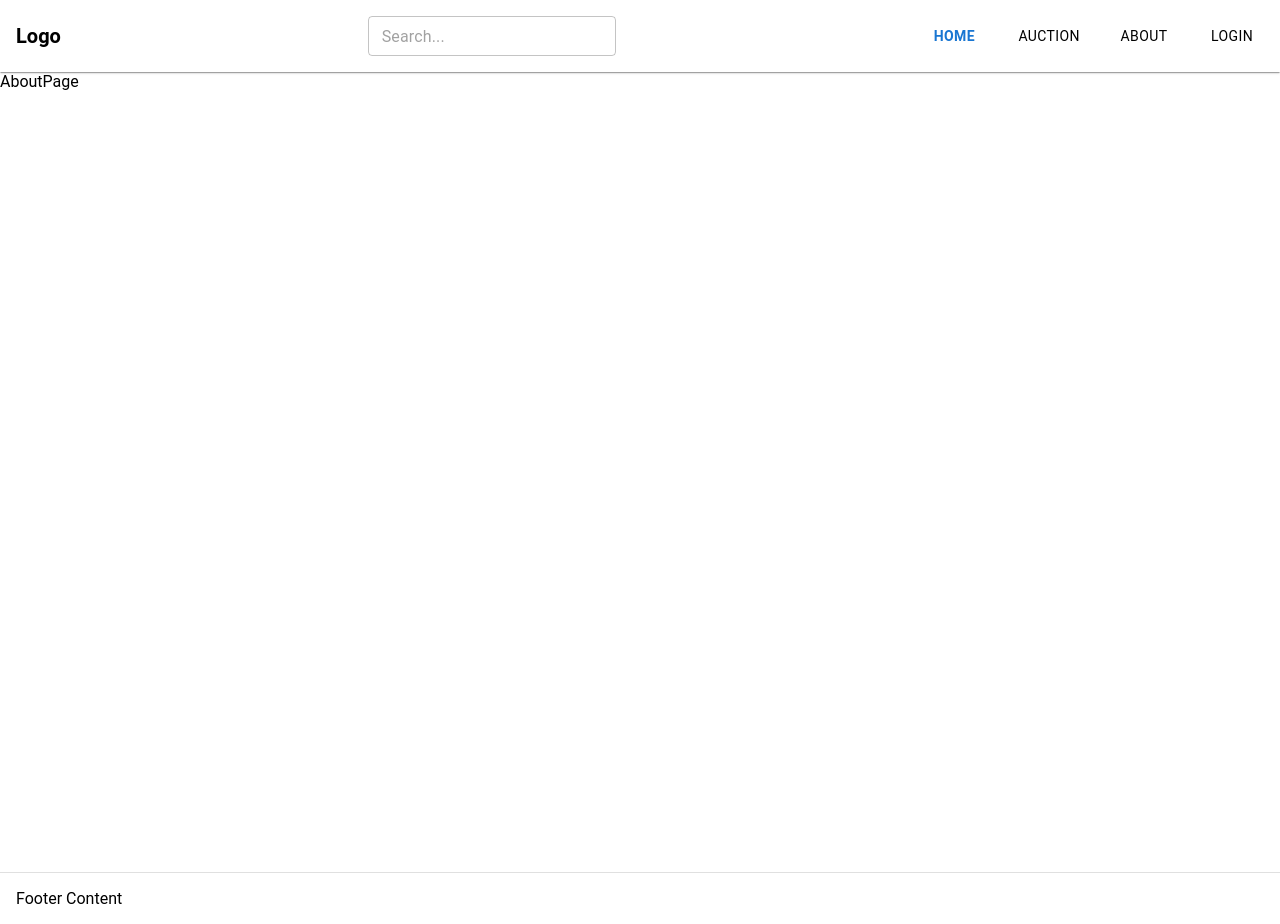
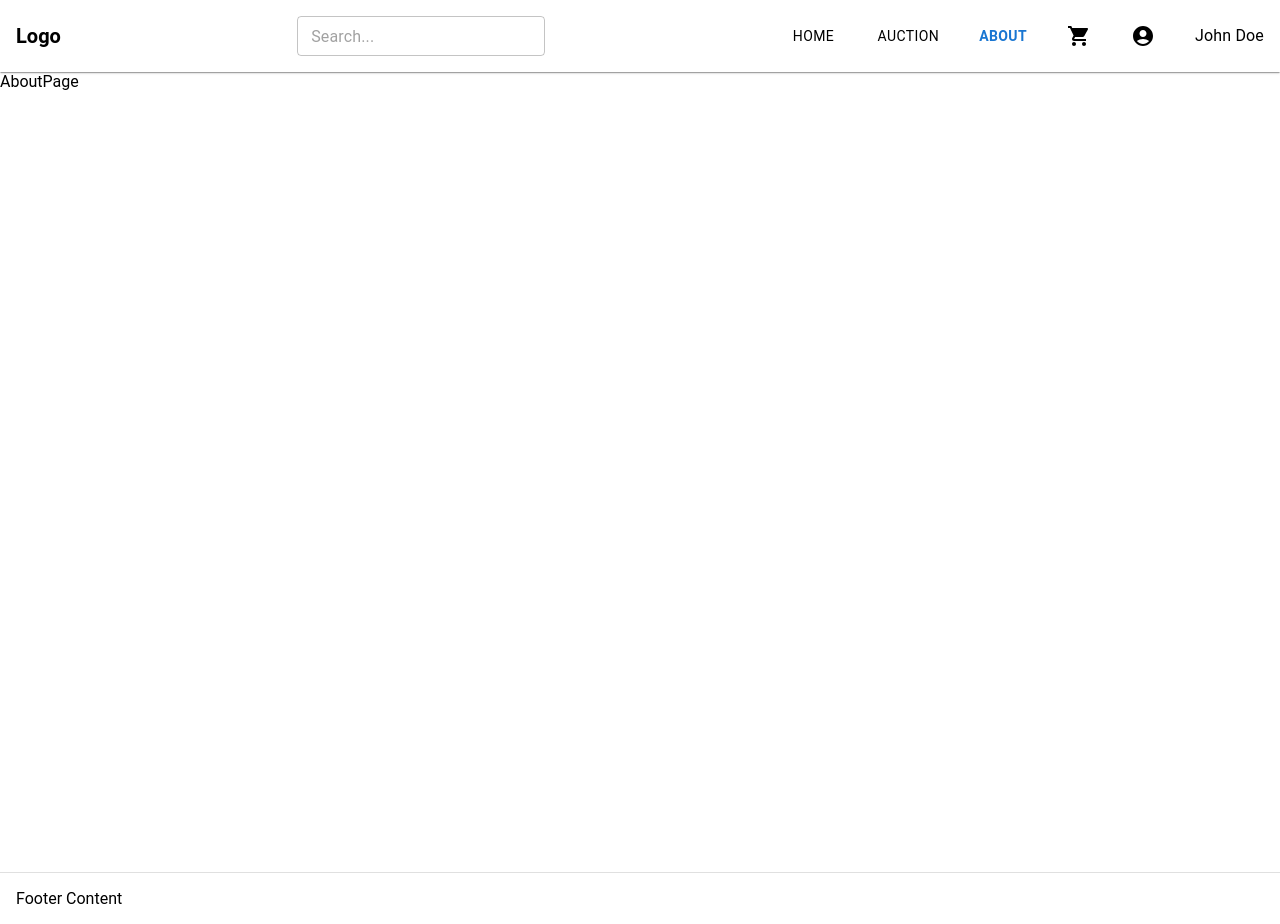
Before and after one commit to UTH-Team/web-ui, a React (Vite) app: page /about in a window 1280 px wide. Built offline with nearby package versions, Linux system fonts and the light colour scheme.

Commit message:
handle logic header : login state

```diff
--- a/package.json
+++ b/package.json
@@ -12,6 +12,7 @@
   "dependencies": {
     "@emotion/react": "^11.13.3",
     "@emotion/styled": "^11.13.0",
+    "@mui/icons-material": "^6.1.5",
     "@mui/material": "^6.1.4",
     "@reduxjs/toolkit": "^2.3.0",
     "react": "^18.3.1",
--- a/src/components/Header.tsx
+++ b/src/components/Header.tsx
@@ -1,11 +1,31 @@
-import { Box, Button, TextField } from "@mui/material";
-import React, { useState } from "react";
-import { useNavigate } from "react-router-dom";
+import React, { useState, useEffect } from "react";
+import { Box, Button, TextField, IconButton, Menu, MenuItem, Typography } from "@mui/material";
+import { Link, useLocation } from "react-router-dom";
+import ShoppingCartIcon from "@mui/icons-material/ShoppingCart";
+import AccountCircleIcon from "@mui/icons-material/AccountCircle";
 
 function Header() {
   const [searchQuery, setSearchQuery] = useState<string>("");
-  const [activeTab, setActiveTab] = useState<string>("home");
-  const navigate = useNavigate();
+  const [isLoggedIn, setIsLoggedIn] = useState<boolean>(true); // Giả sử người dùng đã đăng nhập
+  const [anchorEl, setAnchorEl] = useState<null | HTMLElement>(null);
+  const location = useLocation();
+
+  // Cập nhật activeTab dựa trên đường dẫn hiện tại
+  const getActiveTab = () => {
+    switch (location.pathname) {
+      case "/":
+        return "home";
+      case "/auction":
+        return "auction";
+      case "/about":
+        return "about";
+      case "/login":
+        return "login";
+      default:
+        return "";
+    }
+  };
+  const activeTab = getActiveTab();
 
   // Xử lý thay đổi giá trị đầu vào
   const handleInputChange = (event: React.ChangeEvent<HTMLInputElement>) => {
@@ -27,10 +47,13 @@ function Header() {
     }
   };
 
-  // Xử lý thay đổi tab và điều hướng
-  const handleTabChange = (tab: string, path: string) => {
-    setActiveTab(tab);
-    navigate(path);
+  // Mở và đóng menu người dùng
+  const handleMenuOpen = (event: React.MouseEvent<HTMLElement>) => {
+    setAnchorEl(event.currentTarget);
+  };
+
+  const handleMenuClose = () => {
+    setAnchorEl(null);
   };
 
   return (
@@ -65,10 +88,11 @@ function Header() {
       />
 
       {/* Navigation Links */}
-      <Box sx={{ display: "flex", gap: 3 }}>
+      <Box sx={{ display: "flex", gap: 3, alignItems: "center" }}>
         <Button
           color="inherit"
-          onClick={() => handleTabChange("home", "/")}
+          component={Link}
+          to="/"
           sx={{
             fontWeight: activeTab === "home" ? "bold" : "normal",
             color: activeTab === "home" ? "primary.main" : "inherit",
@@ -78,7 +102,8 @@ function Header() {
         </Button>
         <Button
           color="inherit"
-          onClick={() => handleTabChange("auction", "/auction")}
+          component={Link}
+          to="/auction"
           sx={{
             fontWeight: activeTab === "auction" ? "bold" : "normal",
             color: activeTab === "auction" ? "primary.main" : "inherit",
@@ -88,7 +113,8 @@ function Header() {
         </Button>
         <Button
           color="inherit"
-          onClick={() => handleTabChange("about", "/about")}
+          component={Link}
+          to="/about"
           sx={{
             fontWeight: activeTab === "about" ? "bold" : "normal",
             color: activeTab === "about" ? "primary.main" : "inherit",
@@ -96,9 +122,53 @@ function Header() {
         >
           About
         </Button>
+
+        {/* Hiển thị nút Login hoặc avatar và giỏ hàng dựa trên trạng thái đăng nhập */}
+        {isLoggedIn ? (
+          <>
+            {/* Nút giỏ hàng */}
+            <IconButton color="inherit">
+              <ShoppingCartIcon />
+            </IconButton>
+
+            {/* Avatar và tên người dùng */}
+            <IconButton color="inherit" onClick={handleMenuOpen}>
+              <AccountCircleIcon />
+            </IconButton>
+            <Typography variant="body1" sx={{ ml: 1 }}>
+              John Doe
+            </Typography>
+
+            {/* Menu người dùng */}
+            <Menu
+              anchorEl={anchorEl}
+              open={Boolean(anchorEl)}
+              onClose={handleMenuClose}
+              MenuListProps={{
+                "aria-labelledby": "basic-button",
+              }}
+            >
+              <MenuItem component={Link} to="/profile" onClick={handleMenuClose}>
+                Profile
+              </MenuItem>
+              <MenuItem component={Link} to="/settings" onClick={handleMenuClose}>
+                Settings
+              </MenuItem>
+              <MenuItem
+                onClick={() => {
+                  setIsLoggedIn(false);
+                  handleMenuClose();
+                }}
+              >
+                Logout
+              </MenuItem>
+            </Menu>
+          </>
+        ) : (
           <Button
             color="inherit"
-          onClick={() => handleTabChange("login", "/login")}
+            component={Link}
+            to="/login"
             sx={{
               fontWeight: activeTab === "login" ? "bold" : "normal",
               color: activeTab === "login" ? "primary.main" : "inherit",
@@ -106,6 +176,7 @@ function Header() {
           >
             Login
           </Button>
+        )}
       </Box>
     </Box>
   );
```
Also changed, not shown: 1 other file (tests, documents, lock files or other folders). Lines whose indentation alone changed are shown as unchanged.
